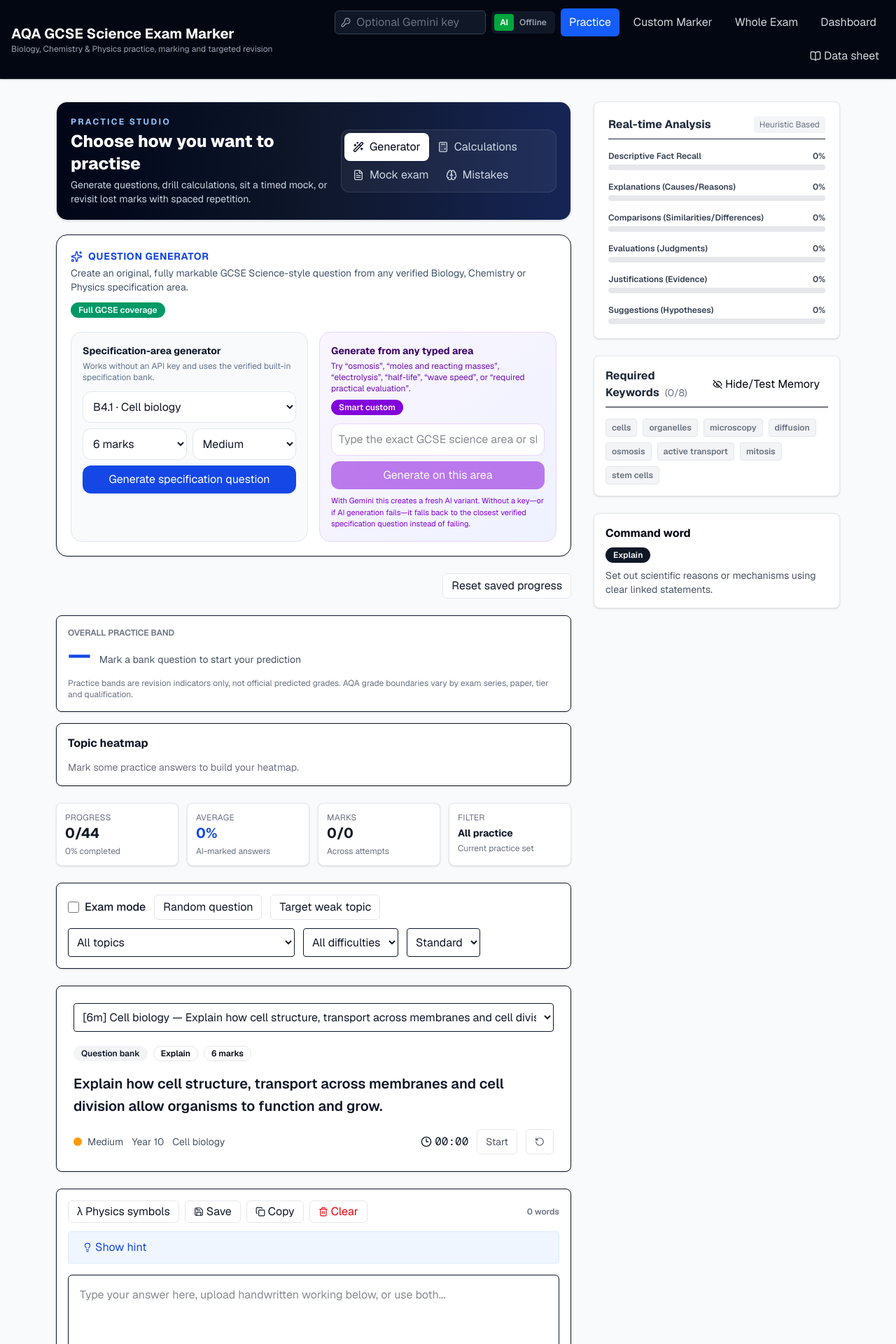
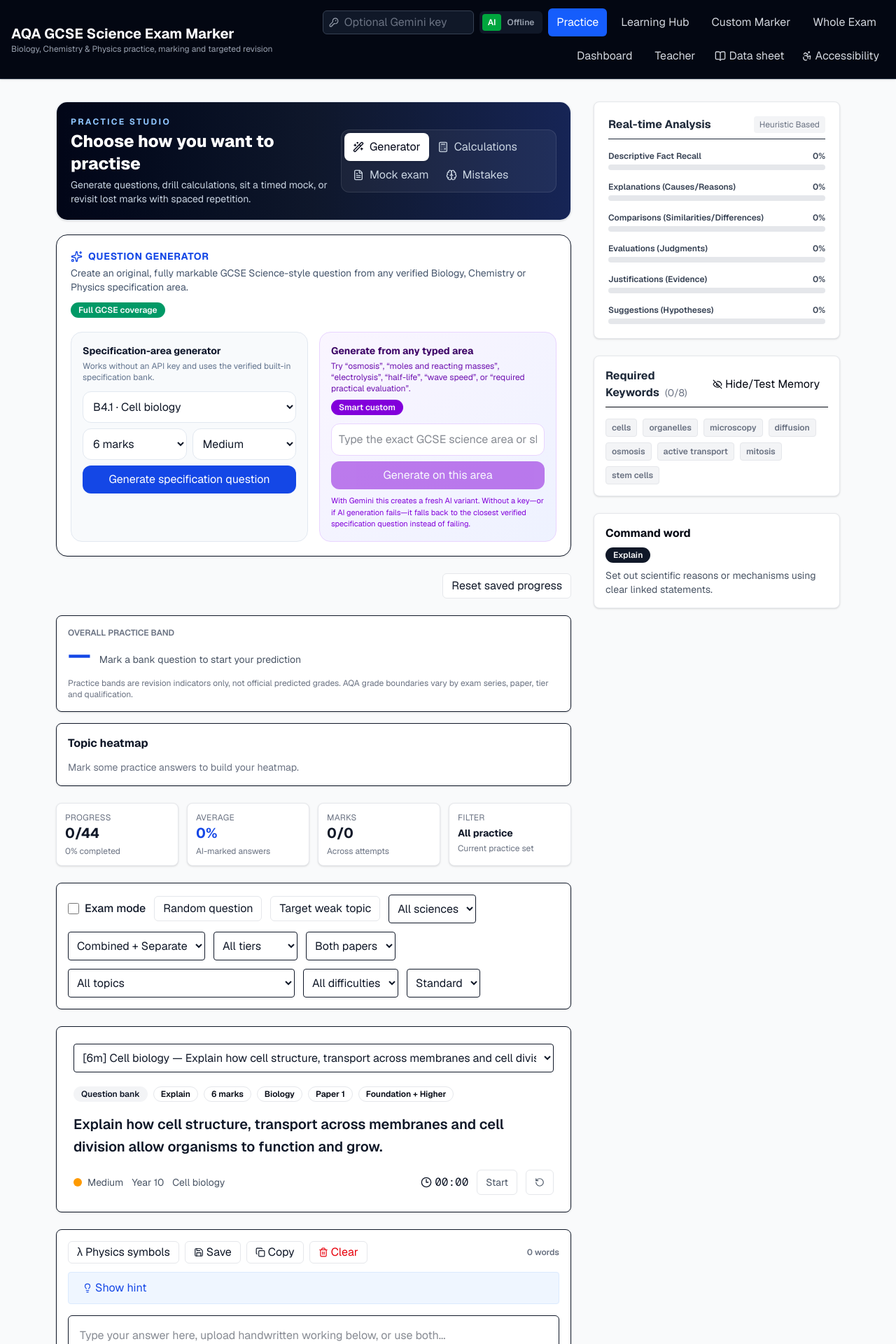
Before and after one commit to markstevengray95-star/gcse-exam-questions, a Next.js app: page / in a window 1280 px wide. Shown: the top 1920 px of the page at 70% size. Built offline with nearby package versions, Linux system fonts and the light colour scheme.

Commit message:
Integrate learning hub teacher tools filters and accessibility

```diff
--- a/src/app/page.tsx
+++ b/src/app/page.tsx
@@ -17,6 +17,10 @@ import { QuestionGenerator, type GeneratedQuestion } from '@/components/Question
 import { PerformanceInsights } from '@/components/PerformanceInsights';
 import { DataSheetDrawer } from '@/components/DataSheetDrawer';
 import { StudyTools } from '@/components/StudyTools';
+import { LearningHub } from '@/components/LearningHub';
+import { TeacherDashboard } from '@/components/TeacherDashboard';
+import { AccessibilityMenu } from '@/components/AccessibilityMenu';
+import { DiagramAnswerPad } from '@/components/DiagramAnswerPad';
 import {
   AttemptHistoryPanel,
   ConfidenceCalibration,
@@ -35,7 +39,7 @@ import 'katex/dist/katex.min.css';
 
 type PracticeResult = { marks: number; total: number };
 type PracticeResults = Record<string, PracticeResult>;
-type ActiveTab = 'practice' | 'custom' | 'whole' | 'dashboard';
+type ActiveTab = 'practice' | 'learn' | 'custom' | 'whole' | 'dashboard' | 'teacher';
 
 function topicScores(allQuestions: Question[], results: PracticeResults) {
   return Array.from(new Set(allQuestions.map(question => question.topic)))
@@ -121,8 +125,13 @@ export default function Home() {
   const [apiKey, setApiKey] = useState('');
   const [activeTab, setActiveTab] = useState<ActiveTab>('practice');
   const [isDataSheetOpen, setIsDataSheetOpen] = useState(false);
+  const [subjectFilter, setSubjectFilter] = useState('all');
+  const [courseFilter, setCourseFilter] = useState('all');
+  const [tierFilter, setTierFilter] = useState('all');
+  const [paperFilter, setPaperFilter] = useState('all');
   const [topicFilter, setTopicFilter] = useState('all');
   const [difficultyFilter, setDifficultyFilter] = useState('all');
+  const [assignmentNotice, setAssignmentNotice] = useState('');
   const [practiceResults, setPracticeResults] = useState<PracticeResults>({});
   const [isRewriteMode, setIsRewriteMode] = useState(false);
   const [historyLoaded, setHistoryLoaded] = useState(false);
@@ -130,10 +139,14 @@ export default function Home() {
   const uniqueTopics = useMemo(() => Array.from(new Set(questions.map(question => question.topic))).sort(), []);
   const filteredQuestions = useMemo(
     () => questions.filter(question =>
+      (subjectFilter === 'all' || question.subject === subjectFilter || question.subject === 'Science') &&
+      (courseFilter !== 'combined' || question.course !== 'Separate only') &&
+      (tierFilter !== 'foundation' || question.tier !== 'Higher only') &&
+      (paperFilter === 'all' || question.paper === paperFilter || question.paper === 'Across papers') &&
       (topicFilter === 'all' || question.topic === topicFilter) &&
       (difficultyFilter === 'all' || question.difficulty === difficultyFilter),
     ),
-    [topicFilter, difficultyFilter],
+    [subjectFilter, courseFilter, tierFilter, paperFilter, topicFilter, difficultyFilter],
   );
 
   const currentBankQuestion = questions.find(question => question.id === selectedQuestionId) || questions[0];
@@ -167,6 +180,26 @@ export default function Home() {
     setAttemptHistory(savedAttempts);
     if (savedAnswer) setAnswer(savedAnswer);
     if (savedQuestion && questions.some(question => question.id === savedQuestion)) setSelectedQuestionId(savedQuestion);
+    try {
+      const params = new URLSearchParams(window.location.search);
+      const code = params.get('assignment');
+      if (code) {
+        const normalised = code.replace(/-/g, '+').replace(/_/g, '/');
+        const padded = normalised + '='.repeat((4 - normalised.length % 4) % 4);
+        const binary = atob(padded);
+        const bytes = Uint8Array.from(binary, char => char.charCodeAt(0));
+        const assignment = JSON.parse(new TextDecoder().decode(bytes)) as { subject?: string; topic?: string; paper?: string; tier?: string; questionCount?: number };
+        if (assignment.subject && assignment.subject !== 'All') setSubjectFilter(assignment.subject);
+        if (assignment.topic && assignment.topic !== 'All') setTopicFilter(assignment.topic);
+        if (assignment.paper && assignment.paper !== 'All') setPaperFilter(assignment.paper);
+        if (assignment.tier === 'Foundation') setTierFilter('foundation');
+        if (assignment.tier === 'Higher') setTierFilter('higher');
+        setAssignmentNotice(`Assignment loaded${assignment.questionCount ? ` · target ${assignment.questionCount} questions` : ''}.`);
+        setActiveTab('practice');
+      }
+    } catch {
+      setAssignmentNotice('This assignment link could not be read. You can still practise normally.');
+    }
     setHistoryLoaded(true);
   }, []);
 
@@ -478,7 +511,7 @@ export default function Home() {
               <button onClick={() => setProvider('offline')} className={`rounded px-2 py-1 ${provider === 'offline' ? 'bg-amber-600 text-white' : 'text-gray-400'}`}>Offline</button>
             </div>
 
-            {(['practice', 'custom', 'whole', 'dashboard'] as const).map(tab => (
+            {(['practice', 'learn', 'custom', 'whole', 'dashboard', 'teacher'] as const).map(tab => (
               <button
                 key={tab}
                 className={`whitespace-nowrap rounded-md px-3 py-2 text-sm font-semibold transition ${activeTab === tab ? 'bg-blue-600 text-white' : 'text-gray-300 hover:bg-gray-800 hover:text-white'}`}
@@ -487,13 +520,14 @@ export default function Home() {
                   setMarkingError('');
                 }}
               >
-                {tab === 'practice' ? 'Practice' : tab === 'custom' ? 'Custom Marker' : tab === 'whole' ? 'Whole Exam' : 'Dashboard'}
+                {tab === 'practice' ? 'Practice' : tab === 'learn' ? 'Learning Hub' : tab === 'custom' ? 'Custom Marker' : tab === 'whole' ? 'Whole Exam' : tab === 'teacher' ? 'Teacher' : 'Dashboard'}
               </button>
             ))}
 
             <button onClick={() => setIsDataSheetOpen(true)} className="flex items-center gap-1 rounded-md px-2 py-2 text-sm text-gray-300 hover:bg-gray-800 hover:text-white">
               <BookOpen size={16} /> Data sheet
             </button>
+            <AccessibilityMenu />
           </div>
         </div>
       </header>
@@ -531,6 +565,8 @@ export default function Home() {
                 topicFilter={topicFilter}
               />
 
+              {assignmentNotice ? <div className="rounded-lg border border-blue-200 bg-blue-50 p-3 text-sm text-blue-900"><strong>Teacher assignment:</strong> {assignmentNotice}</div> : null}
+
               <div className="flex flex-wrap items-center gap-3 rounded-lg border bg-white p-4 shadow-sm">
                 <label className="flex items-center gap-2 font-medium">
                   <input
@@ -544,12 +580,31 @@ export default function Home() {
                 <Button variant="outline" size="sm" onClick={handleRandomQuestion}>Random question</Button>
                 <Button variant="outline" size="sm" onClick={handleWeakTopicQuestion}>Target weak topic</Button>
 
+                <select value={subjectFilter} onChange={event => { setSubjectFilter(event.target.value); setTopicFilter('all'); }} className="rounded border p-2 text-sm" aria-label="Filter by science">
+                  <option value="all">All sciences</option><option value="Biology">Biology</option><option value="Chemistry">Chemistry</option><option value="Physics">Physics</option>
+                </select>
+                <select value={courseFilter} onChange={event => setCourseFilter(event.target.value)} className="rounded border p-2 text-sm" aria-label="Filter by course">
+                  <option value="all">Combined + Separate</option><option value="combined">Combined Science</option><option value="separate">Separate Science</option>
+                </select>
+                <select value={tierFilter} onChange={event => setTierFilter(event.target.value)} className="rounded border p-2 text-sm" aria-label="Filter by tier">
+                  <option value="all">All tiers</option><option value="foundation">Foundation</option><option value="higher">Higher</option>
+                </select>
+                <select value={paperFilter} onChange={event => setPaperFilter(event.target.value)} className="rounded border p-2 text-sm" aria-label="Filter by paper">
+                  <option value="all">Both papers</option><option value="Paper 1">Paper 1</option><option value="Paper 2">Paper 2</option>
+                </select>
+
                 <select
                   value={topicFilter}
                   onChange={event => {
                     const value = event.target.value;
                     setTopicFilter(value);
-                    const pool = questions.filter(question => (value === 'all' || question.topic === value) && (difficultyFilter === 'all' || question.difficulty === difficultyFilter));
+                    const pool = questions.filter(question =>
+                      (subjectFilter === 'all' || question.subject === subjectFilter || question.subject === 'Science') &&
+                      (courseFilter !== 'combined' || question.course !== 'Separate only') &&
+                      (tierFilter !== 'foundation' || question.tier !== 'Higher only') &&
+                      (paperFilter === 'all' || question.paper === paperFilter || question.paper === 'Across papers') &&
+                      (value === 'all' || question.topic === value) &&
+                      (difficultyFilter === 'all' || question.difficulty === difficultyFilter));
                     if (pool.length) selectBankQuestion(pool[0].id);
                   }}
                   className="rounded border p-2 text-sm"
@@ -564,7 +619,13 @@ export default function Home() {
                   onChange={event => {
                     const value = event.target.value;
                     setDifficultyFilter(value);
-                    const pool = questions.filter(question => (topicFilter === 'all' || question.topic === topicFilter) && (value === 'all' || question.difficulty === value));
+                    const pool = questions.filter(question =>
+                      (subjectFilter === 'all' || question.subject === subjectFilter || question.subject === 'Science') &&
+                      (courseFilter !== 'combined' || question.course !== 'Separate only') &&
+                      (tierFilter !== 'foundation' || question.tier !== 'Higher only') &&
+                      (paperFilter === 'all' || question.paper === paperFilter || question.paper === 'Across papers') &&
+                      (topicFilter === 'all' || question.topic === topicFilter) &&
+                      (value === 'all' || question.difficulty === value));
                     if (pool.length) selectBankQuestion(pool[0].id);
                   }}
                   className="rounded border p-2 text-sm"
@@ -614,6 +675,9 @@ export default function Home() {
                   {isGeneratedQuestion ? <Badge className="bg-purple-600">Generated question</Badge> : <Badge variant="secondary">Question bank</Badge>}
                   <Badge variant="outline">{currentQuestion.commandWord}</Badge>
                   <Badge variant="outline">{currentQuestion.maxMarks} marks</Badge>
+                  <Badge variant="outline">{currentQuestion.subject}</Badge>
+                  <Badge variant="outline">{currentQuestion.paper}</Badge>
+                  <Badge variant="outline">{currentQuestion.tier === 'Higher only' ? 'Higher only' : 'Foundation + Higher'}</Badge>
                 </div>
 
                 <div className="mt-4 text-xl font-semibold leading-relaxed">{renderPrompt(currentQuestion.prompt)}</div>
@@ -649,6 +713,9 @@ export default function Home() {
 
                 <div className="mt-4">
                   <ImageAnswerUpload image={answerImage} onImage={handleAnswerImage} disabled={isAnalyzing} />
+                </div>
+                <div className="mt-4">
+                  <DiagramAnswerPad image={answerImage} onImage={handleAnswerImage} disabled={isAnalyzing} />
                 </div>
 
                 <div className="mt-4">
@@ -695,8 +762,10 @@ export default function Home() {
           </div>
         )}
 
+        {activeTab === 'learn' ? <LearningHub apiKey={apiKey} onPracticeQuestion={id => { setActiveTab('practice'); selectBankQuestion(id); window.scrollTo({ top: 0, behavior: 'smooth' }); }} /> : null}
         {activeTab === 'custom' ? <CustomMarker onFeedbackReceived={setFeedback} apiKey={apiKey} /> : null}
         {activeTab === 'whole' ? <WholeExamMarker apiKey={apiKey} /> : null}
+        {activeTab === 'teacher' ? <TeacherDashboard /> : null}
         {activeTab === 'dashboard' ? (
           <ProgressDashboard
             averagePercent={averagePercent}
```
